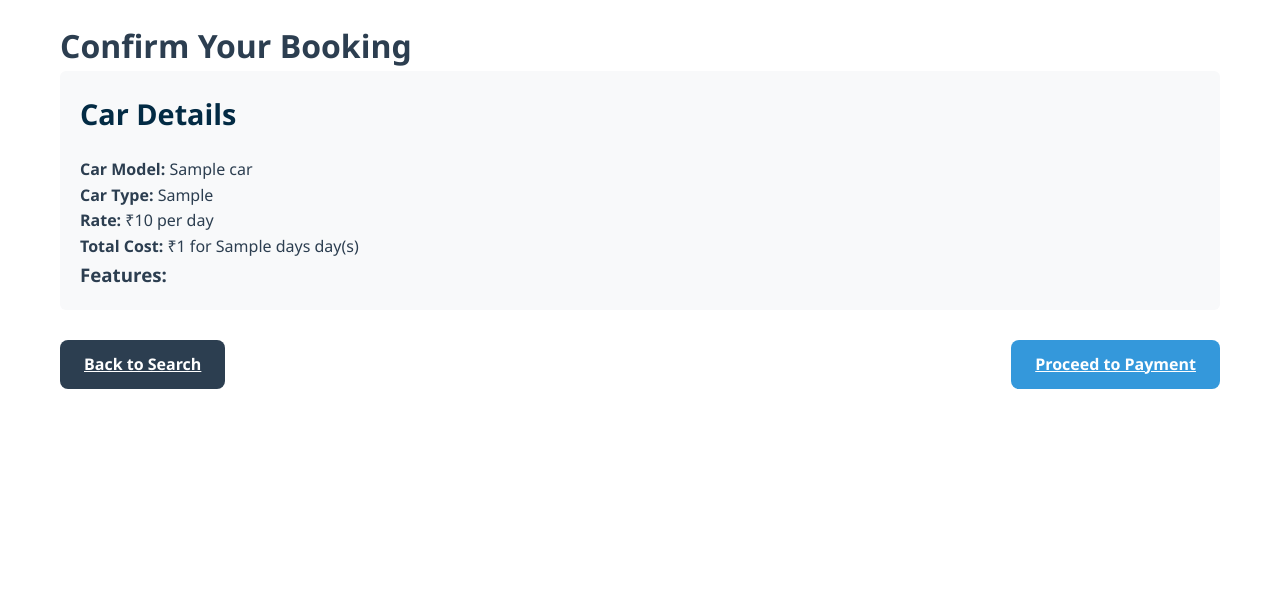
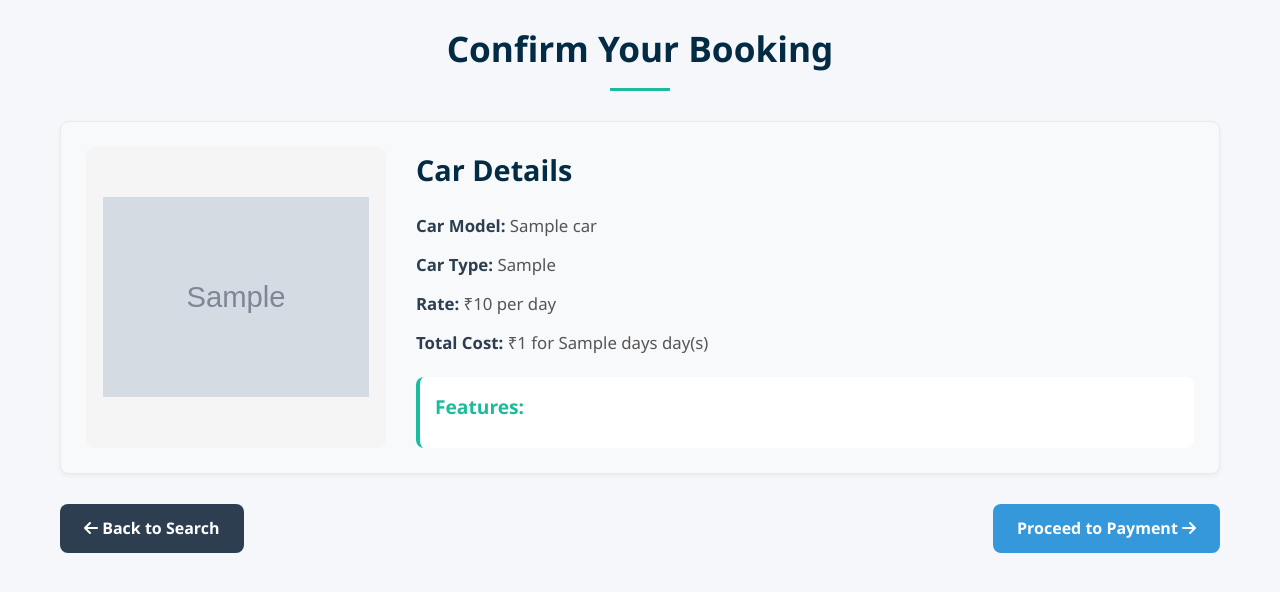
Before and after one commit to HetviPatel-2002/recomm_car, a Flask app: template templates/confirmation.html in a window 1280 px wide. Shown: the top 592 px of the page. Run offline with Flask 3, Linux system fonts and the light colour scheme; the template is opened without the code that fills it: most values are stand-ins (such as "Sample title", 1, 10 or a date in 2020); grey boxes marked "Sample" are stand-in pictures.

Commit message:
Added the image

```diff
--- a/app.py
+++ b/app.py
@@ -130,7 +130,7 @@
     car_details = recommender.get_car_details(car_id)
     if not car_details:
         return jsonify({"error": "Car not found"}), 404
-    print("Car details:", car_details)
+    # print("Car details:", car_details)
     # Get rental days from query params or default to 1
     rental_days = request.args.get('days', 1, type=int)
 
@@ -151,6 +151,7 @@
         return jsonify({"error": "Invalid car ID format"}), 400
     # Retrieve car details from recommendation system
     car_details = recommender.get_car_details(car_id)
+    print("payment car details:",car_details)
     if not car_details:
         return jsonify({"error": "Car not found"}), 404
 
@@ -175,6 +176,7 @@
 
     # Get car details
     car_details = recommender.get_car_details(car_id)
+    print("car_details in create payment intent page",car_details)
     if not car_details:
         return jsonify({"error": "Car not found"}), 404
 
--- a/static/css/style.css
+++ b/static/css/style.css
@@ -8,6 +8,7 @@
     --success-color: #2ecc71;
     --shadow: 0 4px 6px rgba(0, 0, 0, 0.1);
     --radius: 8px;
+    --transition: all 0.3s ease;
 }
 
 * {
@@ -18,12 +19,7 @@
 }
 
 body {
-    /* background-image: url("/static/images/background.jpeg"); */
-    background-size: cover;
-    background-position: center;
-    background-repeat: no-repeat;
-    margin: 0;
-    padding: 0;
+    background-color: #f5f7fa;
     color: var(--dark-color);
     line-height: 1.6;
 }
@@ -60,17 +57,41 @@
     box-shadow: var(--shadow);
     margin-bottom: 30px;
     padding: 30px;
-    transition: transform 0.3s ease;
+    transition: var(--transition);
 }
 
 .card:hover {
     transform: translateY(-5px);
+    box-shadow: 0 8px 15px rgba(0, 0, 0, 0.1);
+}
+
+h1, h2, h3 {
+    color: var(--primary-color);
+    margin-bottom: 20px;
+}
+
+h1 {
+    font-size: 2.2rem;
+    text-align: center;
+    margin-bottom: 30px;
+    position: relative;
+    padding-bottom: 15px;
+}
+
+h1:after {
+    content: '';
+    position: absolute;
+    bottom: 0;
+    left: 50%;
+    transform: translateX(-50%);
+    width: 60px;
+    height: 3px;
+    background-color: var(--accent-color);
 }
 
 h2 {
-    color: var(--primary-color);
+    font-size: 1.8rem;
     margin-bottom: 20px;
-    font-size: 1.8rem;
 }
 
 .form-group {
@@ -106,12 +128,19 @@
     cursor: pointer;
     font-size: 1rem;
     font-weight: 600;
-    transition: background-color 0.3s ease;
+    transition: var(--transition);
     display: inline-block;
+    text-decoration: none;
 }
 
 .btn:hover {
     background-color: var(--secondary-color);
+    transform: translateY(-2px);
+    box-shadow: 0 4px 8px rgba(0, 0, 0, 0.15);
+}
+
+.btn:active {
+    transform: translateY(0);
 }
 
 .btn-block {
@@ -222,12 +289,18 @@
     overflow: hidden;
     text-align: center;
     margin-bottom: 15px;
+    margin-top: 65px;
 }
 
 .car-image {
     max-width: 100%;
-    max-height: 180px;
-    object-fit: contain;
+    max-height: 200px;
+    object-fit: cover;
+    transition: var(--transition);
+}
+
+.car-image:hover {
+    transform: scale(1.05);
 }
 
 .no-image {
@@ -342,13 +415,87 @@
 /* Booking details and payment summary */
 .booking-details, .payment-summary {
     background-color: #f8f9fa;
-    border-radius: 6px;
-    padding: 20px;
+    border-radius: var(--radius);
+    padding: 25px;
     margin-bottom: 30px;
+    box-shadow: 0 2px 4px rgba(0, 0, 0, 0.05);
+    border: 1px solid #eaeaea;
+}
+
+/* New horizontal layout for confirmation page */
+.booking-details {
+    display: flex;
+    flex-wrap: wrap;
+    gap: 30px;
+}
+
+.booking-details-image {
+    flex: 0 0 300px;
+    display: flex;
+    align-items: center;
+    justify-content: center;
+    background-color: #f5f5f5;
+    border-radius: var(--radius);
+    overflow: hidden;
+}
+
+.booking-details-image img {
+    max-width: 100%;
+    height: auto;
+    transition: var(--transition);
+}
+
+.booking-details-image img:hover {
+    transform: scale(1.05);
+}
+
+.booking-details-info {
+    flex: 1;
+    min-width: 300px;
+}
+
+.booking-details-info p {
+    margin-bottom: 12px;
+    font-size: 1.05rem;
+    color: #555;
+}
+
+.booking-details-info strong {
+    color: var(--dark-color);
+    font-weight: 600;
+}
+
+.car-features {
+    margin-top: 20px;
+    background-color: white;
+    padding: 15px;
+    border-radius: var(--radius);
+    border-left: 4px solid var(--accent-color);
+}
+
+.car-features h3 {
+    color: var(--accent-color);
+    margin-bottom: 10px;
+    font-size: 1.2rem;
 }
 
 .car-features ul {
     padding-left: 20px;
+    list-style-type: none;
+}
+
+.car-features ul li {
+    position: relative;
+    padding-left: 25px;
+    margin-bottom: 8px;
+}
+
+.car-features ul li:before {
+    content: '✓';
+    position: absolute;
+    left: 0;
+    color: var(--accent-color);
+    font-weight: bold;
 }
 
 /* Confirmation and payment action buttons */
--- a/templates/confirmation.html
+++ b/templates/confirmation.html
@@ -5,15 +5,21 @@
     <meta name="viewport" content="width=device-width, initial-scale=1.0">
     <title>Confirm Booking</title>
     <link rel="stylesheet" href="{{ url_for('static', filename='css/style.css') }}">
+    <link rel="stylesheet" href="https://cdnjs.cloudflare.com/ajax/libs/font-awesome/6.4.0/css/all.min.css">
 </head>
 <body>
     <div class="container">
         <h1>Confirm Your Booking</h1>
+
         <div class="booking-details">
+            <div class="booking-details-image">
+                <img src="{{ car.image_url if car.image_url else 'https://via.placeholder.com/400x250?text=No+Image+Available' }}" alt="{{ car.name }}" class="car-image">
+            </div>
+
+            <div class="booking-details-info">
                 <h2>Car Details</h2>
                 <p><strong>Car Model:</strong> {{ car.name }}</p>
                 <p><strong>Car Type:</strong> {{ car.car_type }}</p>
-            <!-- <p><strong>Location:</strong> {{ car.location }}</p> -->
                 <p><strong>Rate:</strong> ₹{{ car.price_per_day }} per day</p>
                 <p><strong>Total Cost:</strong> ₹{{ total_cost }} for {{ days }} day(s)</p>
 
@@ -30,10 +36,15 @@
                     </ul>
                 </div>
             </div>
+        </div>
 
         <div class="confirmation-actions">
-            <a href="{{ url_for('index') }}" class="btn btn-secondary">Back to Search</a>
-            <a href="{{ url_for('payment_page', car_id=car.id, days=days) }}" class="btn btn-primary">Proceed to Payment</a>
+            <a href="{{ url_for('index') }}" class="btn btn-secondary">
+                <i class="fas fa-arrow-left"></i> Back to Search
+            </a>
+            <a href="{{ url_for('payment_page', car_id=car.id, days=days) }}" class="btn btn-primary">
+                Proceed to Payment <i class="fas fa-arrow-right"></i>
+            </a>
         </div>
     </div>
     <script src="{{ url_for('static', filename='js/main.js') }}"></script>
```
Also changed, not shown: other parts of static/css/style.css (+78 -22 lines), templates/payment.html (+19 -7 lines), templates/payment_success.html (+22 -7 lines). Lines whose indentation alone changed are shown as unchanged.
